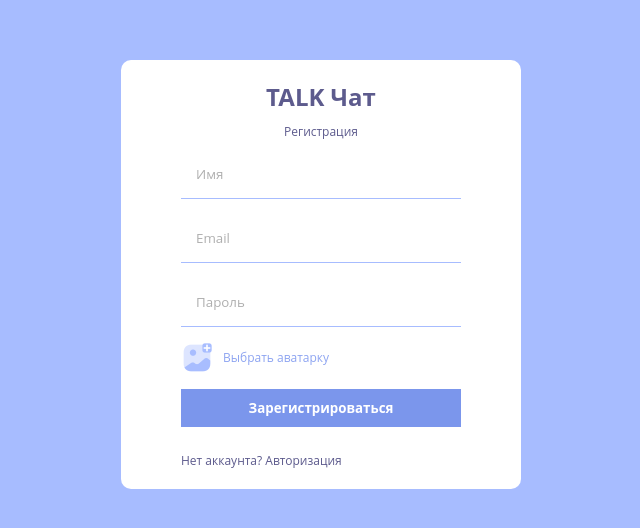
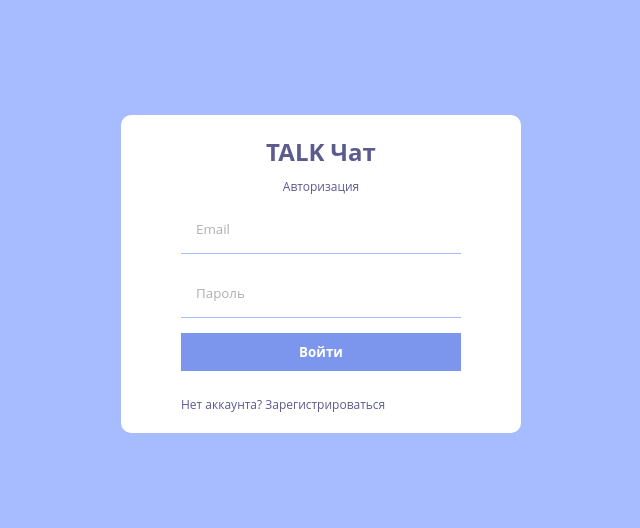
Before and after one commit to codeedocc/chatWithFriends, a React (Create React App) app: page / in a window 1280 px wide. Shown: the part 126-654 px from the top of the page, without its empty margins (319-959 px from the left). Built offline with nearby package versions, Linux system fonts and the light colour scheme.

Commit message:
created Login page

```diff
--- a/src/App.js
+++ b/src/App.js
@@ -1,7 +1,8 @@
+import Login from './pages/Login'
 import Register from './pages/Register'
 
 function App() {
-  return <Register />
+  return <Login />
 }
 
 export default App
--- a/src/pages/Login.js
+++ b/src/pages/Login.js
@@ -1,7 +1,20 @@
 import React from 'react'
 
 function Login() {
-  return <div>Login</div>
+  return (
+    <div className="formContainer">
+      <div className="formWrapper">
+        <span className="logo">TALK Чат</span>
+        <span className="title">Авторизация</span>
+        <form>
+          <input type="email" placeholder="Email"></input>
+          <input type="password" placeholder="Пароль"></input>
+          <button>Войти</button>
+          <p>Нет аккаунта? Зарегистрироваться</p>
+        </form>
+      </div>
+    </div>
+  )
 }
 
 export default Login
--- a/src/pages/Register.js
+++ b/src/pages/Register.js
@@ -17,7 +17,7 @@ function Register() {
             <span>Выбрать аватарку</span>
           </label>
           <button>Зарегистрироваться</button>
-          <p>Нет аккаунта? Авторизация</p>
+          <p>Уже есть аккаунт? Войти</p>
         </form>
       </div>
     </div>
```
